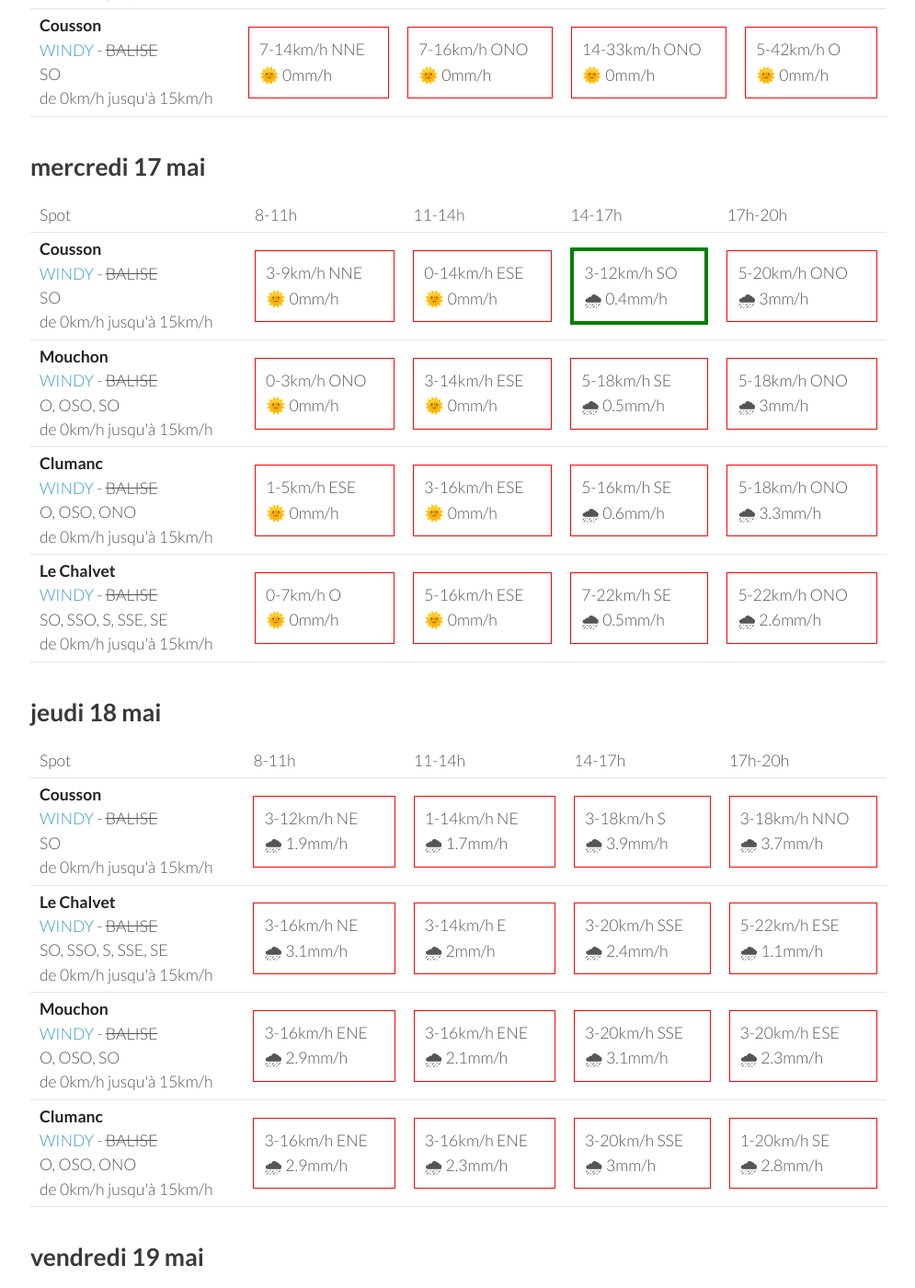
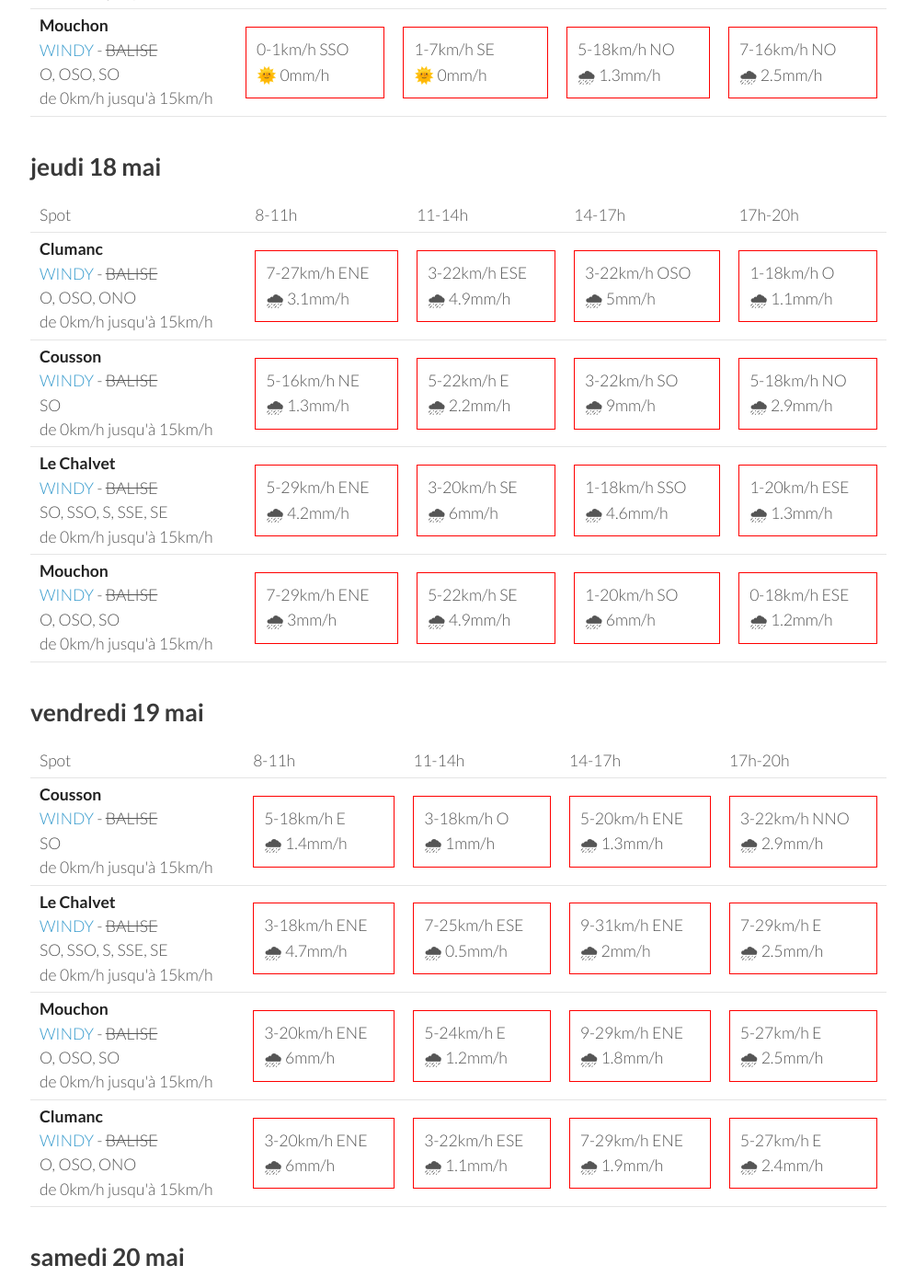
Before and after one commit to parapente-dans-le-nord/parapente-dans-le-nord.github.io, a Jekyll site: the page built from saint_andre.markdown, in a window 1280 px wide and 1400 px high, scrolled down 1299 px. Shown: the whole window at 92% size, without its empty margins (25-1020 px from the left). Built offline with Jekyll 4.4.1, drawn with Linux system fonts in a browser that asks for light colours; some of the changed text lies outside the part shown.

Commit message:
update index.markdown

```diff
--- a/saint_andre.markdown
+++ b/saint_andre.markdown
@@ -7,60 +7,8 @@ title:  "Tous les spots"
 {: .links}
 
 # Prevision Windy, modèle Arome
-page mise à jour le lundi 15 mai 22:36
+page mise à jour le mardi 16 mai 06:36
 
-## lundi 15 mai
-
-{::nomarkdown}
-<table>
-  <tbody>
-    <tr>
-      <td>Spot</td>
-      <td>8-11h</td>
-      <td>11-14h</td>
-      <td>14-17h</td>
-      <td>17h-20h</td>
-    </tr>
-<tr>
-        <td><strong>Cousson</strong><br><a href="https://windy.com/44.054/6.240?43.940,6.241,10,m:eSAaglz">WINDY</a> - <span class="no-balise"> BALISE </span><br> <span class="vent-favorable">SO</span><br><span class="force-vent">de 0km/h jusqu'à 15km/h</span> </td>
-
-            <td><div class="not-flyable"><p>0-0km/h NA</p><p>🌧️ 0mm/h</p></div></td>
-            <td><div class="not-flyable"><p>0-0km/h NA</p><p>🌧️ 0mm/h</p></div></td>
-            <td><div class="not-flyable"><p>0-0km/h NA</p><p>🌧️ 0mm/h</p></div></td>
-            <td><div class="not-flyable"><p>9-25km/h SSO</p><p>🌞 0mm/h</p></div></td>
-
-    </tr>
-<tr>
-        <td><strong>Clumanc</strong><br><a href="https://windy.com/44.027/6.402?43.914,6.403,10,m:eSxaglP">WINDY</a> - <span class="no-balise"> BALISE </span><br> <span class="vent-favorable">O, OSO, ONO</span><br><span class="force-vent">de 0km/h jusqu'à 15km/h</span> </td>
-
-            <td><div class="not-flyable"><p>0-0km/h NA</p><p>🌧️ 0mm/h</p></div></td>
-            <td><div class="not-flyable"><p>0-0km/h NA</p><p>🌧️ 0mm/h</p></div></td>
-            <td><div class="not-flyable"><p>0-0km/h NA</p><p>🌧️ 0mm/h</p></div></td>
-            <td><div class="not-flyable"><p>12-25km/h ENE</p><p>🌧 0.4mm/h</p></div></td>
-
-    </tr>
-<tr>
-        <td><strong>Mouchon</strong><br><a href="https://windy.com/43.992/6.424?43.878,6.425,10,m:eSuaglR">WINDY</a> - <span class="no-balise"> BALISE </span><br> <span class="vent-favorable">O, OSO, SO</span><br><span class="force-vent">de 0km/h jusqu'à 15km/h</span> </td>
-
-            <td><div class="not-flyable"><p>0-0km/h NA</p><p>🌧️ 0mm/h</p></div></td>
-            <td><div class="not-flyable"><p>0-0km/h NA</p><p>🌧️ 0mm/h</p></div></td>
-            <td><div class="not-flyable"><p>0-0km/h NA</p><p>🌧️ 0mm/h</p></div></td>
-            <td><div class="not-flyable"><p>5-24km/h SE</p><p>🌧 0.7mm/h</p></div></td>
-
-    </tr>
-<tr>
-        <td><strong>Le Chalvet</strong><br><a href="https://windy.com/43.979/6.480?43.866,6.480,10,m:eSsaglX">WINDY</a> - <span class="no-balise"> BALISE </span><br> <span class="vent-favorable">SO, SSO, S, SSE, SE</span><br><span class="force-vent">de 0km/h jusqu'à 15km/h</span> </td>
-
-            <td><div class="not-flyable"><p>0-0km/h NA</p><p>🌧️ 0mm/h</p></div></td>
-            <td><div class="not-flyable"><p>0-0km/h NA</p><p>🌧️ 0mm/h</p></div></td>
-            <td><div class="not-flyable"><p>0-0km/h NA</p><p>🌧️ 0mm/h</p></div></td>
-            <td><div class="not-flyable"><p>12-31km/h ESE</p><p>🌧 0.4mm/h</p></div></td>
-
-    </tr>
-
-</tbody>
-</table>
-{:/}
 ## mardi 16 mai
 
 {::nomarkdown}
@@ -76,40 +24,40 @@ page mise à jour le lundi 15 mai 22:36
 <tr>
         <td><strong>Mouchon</strong><br><a href="https://windy.com/43.992/6.424?43.878,6.425,10,m:eSuaglR">WINDY</a> - <span class="no-balise"> BALISE </span><br> <span class="vent-favorable">O, OSO, SO</span><br><span class="force-vent">de 0km/h jusqu'à 15km/h</span> </td>
 
-            <td><div class="flyable"><p>1-1km/h OSO</p><p>🌞 0mm/h</p></div></td>
-            <td><div class="flyable"><p>3-9km/h O</p><p>🌞 0mm/h</p></div></td>
-            <td><div class="not-flyable"><p>9-24km/h ONO</p><p>🌞 0mm/h</p></div></td>
-            <td><div class="not-flyable"><p>7-22km/h S</p><p>🌧 0.5mm/h</p></div></td>
+            <td><div class="flyable"><p>3-5km/h OSO</p><p>🌞 0mm/h</p></div></td>
+            <td><div class="not-flyable"><p>9-22km/h ONO</p><p>🌞 0mm/h</p></div></td>
+            <td><div class="not-flyable"><p>11-27km/h ONO</p><p>🌞 0mm/h</p></div></td>
+            <td><div class="not-flyable"><p>3-12km/h NNE</p><p>🌧 9mm/h</p></div></td>
 
 
     </tr>
 <tr>
         <td><strong>Clumanc</strong><br><a href="https://windy.com/44.027/6.402?43.914,6.403,10,m:eSxaglP">WINDY</a> - <span class="no-balise"> BALISE </span><br> <span class="vent-favorable">O, OSO, ONO</span><br><span class="force-vent">de 0km/h jusqu'à 15km/h</span> </td>
 
-            <td><div class="not-flyable"><p>1-3km/h NE</p><p>🌞 0mm/h</p></div></td>
-            <td><div class="not-flyable"><p>3-11km/h SO</p><p>🌞 0mm/h</p></div></td>
-            <td><div class="not-flyable"><p>11-25km/h O</p><p>🌞 0mm/h</p></div></td>
-            <td><div class="not-flyable"><p>7-24km/h SSE</p><p>🌧 0.8mm/h</p></div></td>
+            <td><div class="not-flyable"><p>0-3km/h NE</p><p>🌞 0mm/h</p></div></td>
+            <td><div class="not-flyable"><p>9-22km/h O</p><p>🌞 0mm/h</p></div></td>
+            <td><div class="not-flyable"><p>12-29km/h O</p><p>🌞 0mm/h</p></div></td>
+            <td><div class="not-flyable"><p>5-25km/h NNE</p><p>🌧 6mm/h</p></div></td>
+
+
+    </tr>
+<tr>
+        <td><strong>Cousson</strong><br><a href="https://windy.com/44.054/6.240?43.940,6.241,10,m:eSAaglz">WINDY</a> - <span class="no-balise"> BALISE </span><br> <span class="vent-favorable">SO</span><br><span class="force-vent">de 0km/h jusqu'à 15km/h</span> </td>
+
+            <td><div class="not-flyable"><p>5-14km/h N</p><p>🌞 0mm/h</p></div></td>
+            <td><div class="not-flyable"><p>11-24km/h NO</p><p>🌞 0mm/h</p></div></td>
+            <td><div class="not-flyable"><p>16-37km/h ONO</p><p>🌞 0mm/h</p></div></td>
+            <td><div class="not-flyable"><p>11-12km/h S</p><p>🌧 0.6mm/h</p></div></td>
 
 
     </tr>
 <tr>
         <td><strong>Le Chalvet</strong><br><a href="https://windy.com/43.979/6.480?43.866,6.480,10,m:eSsaglX">WINDY</a> - <span class="no-balise"> BALISE </span><br> <span class="vent-favorable">SO, SSO, S, SSE, SE</span><br><span class="force-vent">de 0km/h jusqu'à 15km/h</span> </td>
 
-            <td><div class="not-flyable"><p>0-5km/h NE</p><p>🌞 0mm/h</p></div></td>
-            <td><div class="not-flyable"><p>5-9km/h O</p><p>🌞 0mm/h</p></div></td>
-            <td><div class="not-flyable"><p>11-24km/h O</p><p>🌞 0mm/h</p></div></td>
-            <td><div class="not-flyable"><p>5-14km/h NO</p><p>🌧 7mm/h</p></div></td>
-
-
-    </tr>
-<tr>
-        <td><strong>Cousson</strong><br><a href="https://windy.com/44.054/6.240?43.940,6.241,10,m:eSAaglz">WINDY</a> - <span class="no-balise"> BALISE </span><br> <span class="vent-favorable">SO</span><br><span class="force-vent">de 0km/h jusqu'à 15km/h</span> </td>
-
-            <td><div class="not-flyable"><p>7-14km/h NNE</p><p>🌞 0mm/h</p></div></td>
-            <td><div class="not-flyable"><p>7-16km/h ONO</p><p>🌞 0mm/h</p></div></td>
-            <td><div class="not-flyable"><p>14-33km/h ONO</p><p>🌞 0mm/h</p></div></td>
-            <td><div class="not-flyable"><p>5-42km/h O</p><p>🌞 0mm/h</p></div></td>
+            <td><div class="not-flyable"><p>1-3km/h ONO</p><p>🌞 0mm/h</p></div></td>
+            <td><div class="not-flyable"><p>7-16km/h O</p><p>🌞 0mm/h</p></div></td>
+            <td><div class="not-flyable"><p>9-27km/h O</p><p>🌞 0mm/h</p></div></td>
+            <td><div class="not-flyable"><p>3-33km/h O</p><p>🌧 4.2mm/h</p></div></td>
 
 
     </tr>
@@ -130,42 +78,42 @@ page mise à jour le lundi 15 mai 22:36
       <td>17h-20h</td>
     </tr>
 <tr>
+        <td><strong>Clumanc</strong><br><a href="https://windy.com/44.027/6.402?43.914,6.403,10,m:eSxaglP">WINDY</a> - <span class="no-balise"> BALISE </span><br> <span class="vent-favorable">O, OSO, ONO</span><br><span class="force-vent">de 0km/h jusqu'à 15km/h</span> </td>
+
+            <td><div class="not-flyable"><p>1-3km/h E</p><p>🌞 0mm/h</p></div></td>
+            <td><div class="flyable"><p>3-11km/h OSO</p><p>🌞 0mm/h</p></div></td>
+            <td><div class="not-flyable"><p>5-16km/h ONO</p><p>🌧 2.4mm/h</p></div></td>
+            <td><div class="flyable"><p>5-14km/h ONO</p><p>🌧 1.2mm/h</p></div></td>
+
+
+    </tr>
+<tr>
+        <td><strong>Le Chalvet</strong><br><a href="https://windy.com/43.979/6.480?43.866,6.480,10,m:eSsaglX">WINDY</a> - <span class="no-balise"> BALISE </span><br> <span class="vent-favorable">SO, SSO, S, SSE, SE</span><br><span class="force-vent">de 0km/h jusqu'à 15km/h</span> </td>
+
+            <td><div class="not-flyable"><p>1-3km/h ENE</p><p>🌞 0mm/h</p></div></td>
+            <td><div class="flyable"><p>3-11km/h SE</p><p>🌞 0mm/h</p></div></td>
+            <td><div class="not-flyable"><p>5-18km/h SO</p><p>🌧 0.2mm/h</p></div></td>
+            <td><div class="not-flyable"><p>7-16km/h ONO</p><p>🌧 3.3mm/h</p></div></td>
+
+
+    </tr>
+<tr>
         <td><strong>Cousson</strong><br><a href="https://windy.com/44.054/6.240?43.940,6.241,10,m:eSAaglz">WINDY</a> - <span class="no-balise"> BALISE </span><br> <span class="vent-favorable">SO</span><br><span class="force-vent">de 0km/h jusqu'à 15km/h</span> </td>
 
-            <td><div class="not-flyable"><p>3-9km/h NNE</p><p>🌞 0mm/h</p></div></td>
-            <td><div class="not-flyable"><p>0-14km/h ESE</p><p>🌞 0mm/h</p></div></td>
-            <td><div class="flyable"><p>3-12km/h SO</p><p>🌧 0.4mm/h</p></div></td>
-            <td><div class="not-flyable"><p>5-20km/h ONO</p><p>🌧 3mm/h</p></div></td>
+            <td><div class="not-flyable"><p>5-12km/h NNE</p><p>🌞 0mm/h</p></div></td>
+            <td><div class="not-flyable"><p>1-7km/h NNE</p><p>🌞 0mm/h</p></div></td>
+            <td><div class="not-flyable"><p>3-12km/h O</p><p>🌞 0mm/h</p></div></td>
+            <td><div class="not-flyable"><p>5-14km/h N</p><p>🌧 0.9mm/h</p></div></td>
 
 
     </tr>
 <tr>
         <td><strong>Mouchon</strong><br><a href="https://windy.com/43.992/6.424?43.878,6.425,10,m:eSuaglR">WINDY</a> - <span class="no-balise"> BALISE </span><br> <span class="vent-favorable">O, OSO, SO</span><br><span class="force-vent">de 0km/h jusqu'à 15km/h</span> </td>
 
-            <td><div class="not-flyable"><p>0-3km/h ONO</p><p>🌞 0mm/h</p></div></td>
-            <td><div class="not-flyable"><p>3-14km/h ESE</p><p>🌞 0mm/h</p></div></td>
-            <td><div class="not-flyable"><p>5-18km/h SE</p><p>🌧 0.5mm/h</p></div></td>
-            <td><div class="not-flyable"><p>5-18km/h ONO</p><p>🌧 3mm/h</p></div></td>
-
-
-    </tr>
-<tr>
-        <td><strong>Clumanc</strong><br><a href="https://windy.com/44.027/6.402?43.914,6.403,10,m:eSxaglP">WINDY</a> - <span class="no-balise"> BALISE </span><br> <span class="vent-favorable">O, OSO, ONO</span><br><span class="force-vent">de 0km/h jusqu'à 15km/h</span> </td>
-
-            <td><div class="not-flyable"><p>1-5km/h ESE</p><p>🌞 0mm/h</p></div></td>
-            <td><div class="not-flyable"><p>3-16km/h ESE</p><p>🌞 0mm/h</p></div></td>
-            <td><div class="not-flyable"><p>5-16km/h SE</p><p>🌧 0.6mm/h</p></div></td>
-            <td><div class="not-flyable"><p>5-18km/h ONO</p><p>🌧 3.3mm/h</p></div></td>
-
-
-    </tr>
-<tr>
-        <td><strong>Le Chalvet</strong><br><a href="https://windy.com/43.979/6.480?43.866,6.480,10,m:eSsaglX">WINDY</a> - <span class="no-balise"> BALISE </span><br> <span class="vent-favorable">SO, SSO, S, SSE, SE</span><br><span class="force-vent">de 0km/h jusqu'à 15km/h</span> </td>
-
-            <td><div class="not-flyable"><p>0-7km/h O</p><p>🌞 0mm/h</p></div></td>
-            <td><div class="not-flyable"><p>5-16km/h ESE</p><p>🌞 0mm/h</p></div></td>
-            <td><div class="not-flyable"><p>7-22km/h SE</p><p>🌧 0.5mm/h</p></div></td>
-            <td><div class="not-flyable"><p>5-22km/h ONO</p><p>🌧 2.6mm/h</p></div></td>
+            <td><div class="not-flyable"><p>0-1km/h SSO</p><p>🌞 0mm/h</p></div></td>
+            <td><div class="not-flyable"><p>1-7km/h SE</p><p>🌞 0mm/h</p></div></td>
+            <td><div class="not-flyable"><p>5-18km/h NO</p><p>🌧 1.3mm/h</p></div></td>
+            <td><div class="not-flyable"><p>7-16km/h NO</p><p>🌧 2.5mm/h</p></div></td>
 
 
     </tr>
@@ -186,42 +134,42 @@ page mise à jour le lundi 15 mai 22:36
       <td>17h-20h</td>
     </tr>
 <tr>
+        <td><strong>Clumanc</strong><br><a href="https://windy.com/44.027/6.402?43.914,6.403,10,m:eSxaglP">WINDY</a> - <span class="no-balise"> BALISE </span><br> <span class="vent-favorable">O, OSO, ONO</span><br><span class="force-vent">de 0km/h jusqu'à 15km/h</span> </td>
+
+            <td><div class="not-flyable"><p>7-27km/h ENE</p><p>🌧 3.1mm/h</p></div></td>
+            <td><div class="not-flyable"><p>3-22km/h ESE</p><p>🌧 4.9mm/h</p></div></td>
+            <td><div class="not-flyable"><p>3-22km/h OSO</p><p>🌧 5mm/h</p></div></td>
+            <td><div class="not-flyable"><p>1-18km/h O</p><p>🌧 1.1mm/h</p></div></td>
+
+
+    </tr>
+<tr>
         <td><strong>Cousson</strong><br><a href="https://windy.com/44.054/6.240?43.940,6.241,10,m:eSAaglz">WINDY</a> - <span class="no-balise"> BALISE </span><br> <span class="vent-favorable">SO</span><br><span class="force-vent">de 0km/h jusqu'à 15km/h</span> </td>
 
-            <td><div class="not-flyable"><p>3-12km/h NE</p><p>🌧 1.9mm/h</p></div></td>
-            <td><div class="not-flyable"><p>1-14km/h NE</p><p>🌧 1.7mm/h</p></div></td>
-            <td><div class="not-flyable"><p>3-18km/h S</p><p>🌧 3.9mm/h</p></div></td>
-            <td><div class="not-flyable"><p>3-18km/h NNO</p><p>🌧 3.7mm/h</p></div></td>
+            <td><div class="not-flyable"><p>5-16km/h NE</p><p>🌧 1.3mm/h</p></div></td>
+            <td><div class="not-flyable"><p>5-22km/h E</p><p>🌧 2.2mm/h</p></div></td>
+            <td><div class="not-flyable"><p>3-22km/h SO</p><p>🌧 9mm/h</p></div></td>
+            <td><div class="not-flyable"><p>5-18km/h NO</p><p>🌧 2.9mm/h</p></div></td>
 
 
     </tr>
 <tr>
         <td><strong>Le Chalvet</strong><br><a href="https://windy.com/43.979/6.480?43.866,6.480,10,m:eSsaglX">WINDY</a> - <span class="no-balise"> BALISE </span><br> <span class="vent-favorable">SO, SSO, S, SSE, SE</span><br><span class="force-vent">de 0km/h jusqu'à 15km/h</span> </td>
 
-            <td><div class="not-flyable"><p>3-16km/h NE</p><p>🌧 3.1mm/h</p></div></td>
-            <td><div class="not-flyable"><p>3-14km/h E</p><p>🌧 2mm/h</p></div></td>
-            <td><div class="not-flyable"><p>3-20km/h SSE</p><p>🌧 2.4mm/h</p></div></td>
-            <td><div class="not-flyable"><p>5-22km/h ESE</p><p>🌧 1.1mm/h</p></div></td>
+            <td><div class="not-flyable"><p>5-29km/h ENE</p><p>🌧 4.2mm/h</p></div></td>
+            <td><div class="not-flyable"><p>3-20km/h SE</p><p>🌧 6mm/h</p></div></td>
+            <td><div class="not-flyable"><p>1-18km/h SSO</p><p>🌧 4.6mm/h</p></div></td>
+            <td><div class="not-flyable"><p>1-20km/h ESE</p><p>🌧 1.3mm/h</p></div></td>
 
 
     </tr>
 <tr>
         <td><strong>Mouchon</strong><br><a href="https://windy.com/43.992/6.424?43.878,6.425,10,m:eSuaglR">WINDY</a> - <span class="no-balise"> BALISE </span><br> <span class="vent-favorable">O, OSO, SO</span><br><span class="force-vent">de 0km/h jusqu'à 15km/h</span> </td>
 
-            <td><div class="not-flyable"><p>3-16km/h ENE</p><p>🌧 2.9mm/h</p></div></td>
-            <td><div class="not-flyable"><p>3-16km/h ENE</p><p>🌧 2.1mm/h</p></div></td>
-            <td><div class="not-flyable"><p>3-20km/h SSE</p><p>🌧 3.1mm/h</p></div></td>
-            <td><div class="not-flyable"><p>3-20km/h ESE</p><p>🌧 2.3mm/h</p></div></td>
-
-
-    </tr>
-<tr>
-        <td><strong>Clumanc</strong><br><a href="https://windy.com/44.027/6.402?43.914,6.403,10,m:eSxaglP">WINDY</a> - <span class="no-balise"> BALISE </span><br> <span class="vent-favorable">O, OSO, ONO</span><br><span class="force-vent">de 0km/h jusqu'à 15km/h</span> </td>
-
-            <td><div class="not-flyable"><p>3-16km/h ENE</p><p>🌧 2.9mm/h</p></div></td>
-            <td><div class="not-flyable"><p>3-16km/h ENE</p><p>🌧 2.3mm/h</p></div></td>
-            <td><div class="not-flyable"><p>3-20km/h SSE</p><p>🌧 3mm/h</p></div></td>
-            <td><div class="not-flyable"><p>1-20km/h SE</p><p>🌧 2.8mm/h</p></div></td>
+            <td><div class="not-flyable"><p>7-29km/h ENE</p><p>🌧 3mm/h</p></div></td>
+            <td><div class="not-flyable"><p>5-22km/h SE</p><p>🌧 4.9mm/h</p></div></td>
+            <td><div class="not-flyable"><p>1-20km/h SO</p><p>🌧 6mm/h</p></div></td>
+            <td><div class="not-flyable"><p>0-18km/h ESE</p><p>🌧 1.2mm/h</p></div></td>
 
 
     </tr>
@@ -244,8 +192,8 @@ page mise à jour le lundi 15 mai 22:36
 <tr>
         <td><strong>Cousson</strong><br><a href="https://windy.com/44.054/6.240?43.940,6.241,10,m:eSAaglz">WINDY</a> - <span class="no-balise"> BALISE </span><br> <span class="vent-favorable">SO</span><br><span class="force-vent">de 0km/h jusqu'à 15km/h</span> </td>
 
-            <td><div class="not-flyable"><p>3-14km/h NE</p><p>🌧 0.8mm/h</p></div></td>
-            <td><div class="not-flyable"><p>3-16km/h N</p><p>🌧 2.2mm/h</p></div></td>
+            <td><div class="not-flyable"><p>5-18km/h E</p><p>🌧 1.4mm/h</p></div></td>
+            <td><div class="not-flyable"><p>3-18km/h O</p><p>🌧 1mm/h</p></div></td>
             <td><div class="not-flyable"><p>5-20km/h ENE</p><p>🌧 1.3mm/h</p></div></td>
             <td><div class="not-flyable"><p>3-22km/h NNO</p><p>🌧 2.9mm/h</p></div></td>
 
@@ -254,8 +202,8 @@ page mise à jour le lundi 15 mai 22:36
 <tr>
         <td><strong>Le Chalvet</strong><br><a href="https://windy.com/43.979/6.480?43.866,6.480,10,m:eSsaglX">WINDY</a> - <span class="no-balise"> BALISE </span><br> <span class="vent-favorable">SO, SSO, S, SSE, SE</span><br><span class="force-vent">de 0km/h jusqu'à 15km/h</span> </td>
 
-            <td><div class="not-flyable"><p>3-16km/h NE</p><p>🌧 2mm/h</p></div></td>
-            <td><div class="not-flyable"><p>3-18km/h ENE</p><p>🌧 1.8mm/h</p></div></td>
+            <td><div class="not-flyable"><p>3-18km/h ENE</p><p>🌧 4.7mm/h</p></div></td>
+            <td><div class="not-flyable"><p>7-25km/h ESE</p><p>🌧 0.5mm/h</p></div></td>
             <td><div class="not-flyable"><p>9-31km/h ENE</p><p>🌧 2mm/h</p></div></td>
             <td><div class="not-flyable"><p>7-29km/h E</p><p>🌧 2.5mm/h</p></div></td>
 
@@ -264,8 +212,8 @@ page mise à jour le lundi 15 mai 22:36
 <tr>
         <td><strong>Mouchon</strong><br><a href="https://windy.com/43.992/6.424?43.878,6.425,10,m:eSuaglR">WINDY</a> - <span class="no-balise"> BALISE </span><br> <span class="vent-favorable">O, OSO, SO</span><br><span class="force-vent">de 0km/h jusqu'à 15km/h</span> </td>
 
-            <td><div class="not-flyable"><p>5-16km/h NE</p><p>🌧 1.7mm/h</p></div></td>
-            <td><div class="not-flyable"><p>3-18km/h NE</p><p>🌧 1.9mm/h</p></div></td>
+            <td><div class="not-flyable"><p>3-20km/h ENE</p><p>🌧 6mm/h</p></div></td>
+            <td><div class="not-flyable"><p>5-24km/h E</p><p>🌧 1.2mm/h</p></div></td>
             <td><div class="not-flyable"><p>9-29km/h ENE</p><p>🌧 1.8mm/h</p></div></td>
             <td><div class="not-flyable"><p>5-27km/h E</p><p>🌧 2.5mm/h</p></div></td>
 
@@ -274,8 +222,8 @@ page mise à jour le lundi 15 mai 22:36
 <tr>
         <td><strong>Clumanc</strong><br><a href="https://windy.com/44.027/6.402?43.914,6.403,10,m:eSxaglP">WINDY</a> - <span class="no-balise"> BALISE </span><br> <span class="vent-favorable">O, OSO, ONO</span><br><span class="force-vent">de 0km/h jusqu'à 15km/h</span> </td>
 
-            <td><div class="not-flyable"><p>5-16km/h NE</p><p>🌧 1.7mm/h</p></div></td>
-            <td><div class="not-flyable"><p>3-20km/h NE</p><p>🌧 2.1mm/h</p></div></td>
+            <td><div class="not-flyable"><p>3-20km/h ENE</p><p>🌧 6mm/h</p></div></td>
+            <td><div class="not-flyable"><p>3-22km/h ESE</p><p>🌧 1.1mm/h</p></div></td>
             <td><div class="not-flyable"><p>7-29km/h ENE</p><p>🌧 1.9mm/h</p></div></td>
             <td><div class="not-flyable"><p>5-27km/h E</p><p>🌧 2.4mm/h</p></div></td>
 
```
